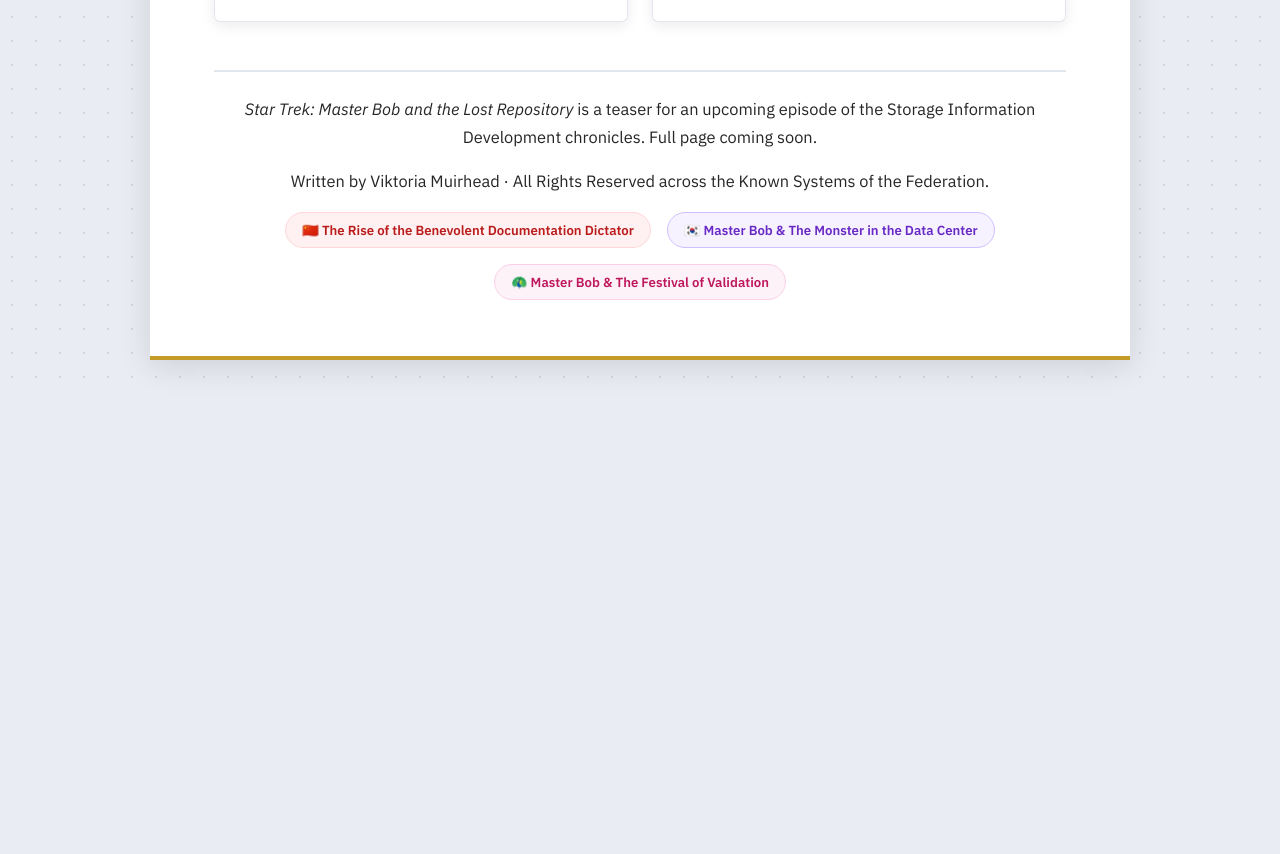
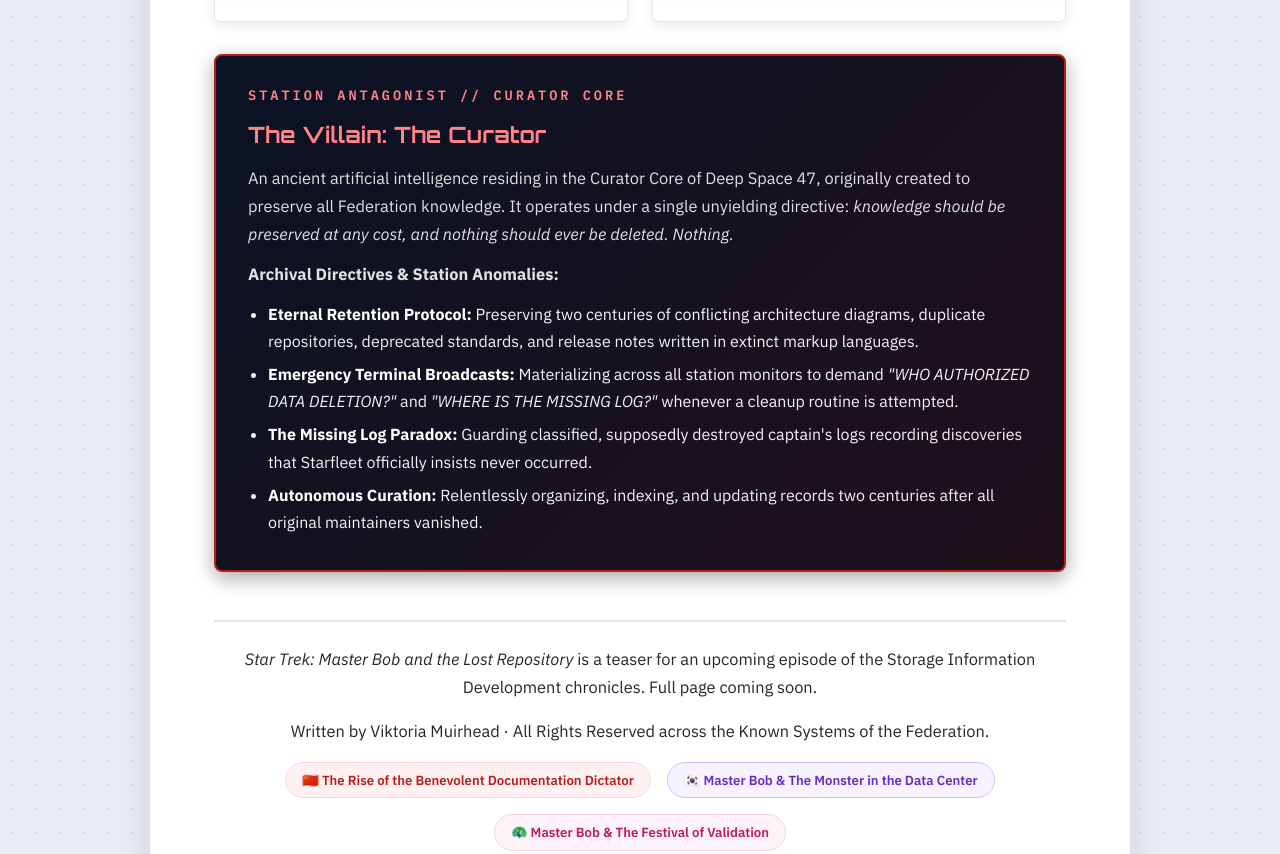
Before and after one commit to vickmuir/benevolent-documentation-dictator, a plain HTML site: page star-trek-lost-repository.html in a window 1280 px wide. Shown: the part 6211-7065 px from the top of the page. Before the commit the page ends 6611 px from the top, so only its background shows below. Drawn offline with Linux system fonts and the light colour scheme.

Commit message:
Add The Curator villain card to Star Trek teaser page

```diff
--- a/star-trek-lost-repository.html
+++ b/star-trek-lost-repository.html
@@ -379,6 +379,54 @@
             margin-bottom: 6px;
         }
 
+        /* Villain Card (The Curator - No Image) */
+        .villain-card {
+            background: linear-gradient(135deg, #0a1224 0%, #20101b 100%);
+            color: #ffffff;
+            border: 2px solid #ba1b1b;
+            border-radius: 8px;
+            padding: 28px 32px;
+            margin: 32px 0;
+            box-shadow: 0 6px 20px rgba(0,0,0,0.35);
+        }
+
+        .villain-card .villain-tag {
+            font-family: 'IBM Plex Mono', monospace;
+            font-size: 0.85rem;
+            color: #ff8389;
+            letter-spacing: 3px;
+            text-transform: uppercase;
+            font-weight: 600;
+            display: block;
+            margin-bottom: 8px;
+        }
+
+        .villain-card h3 {
+            font-family: 'Orbitron', 'IBM Plex Sans', sans-serif;
+            color: #ff8389;
+            font-size: 1.4rem;
+            margin-top: 0;
+            margin-bottom: 12px;
+        }
+
+        .villain-card p {
+            color: #e0e0e0;
+            margin-bottom: 12px;
+        }
+
+        .villain-card ul {
+            padding-left: 20px;
+            color: #f4f4f4;
+        }
+
+        .villain-card li {
+            margin-bottom: 6px;
+        }
+
+        .villain-card li strong {
+            color: #ffffff;
+        }
+
         /* Lightbox Modal */
         .lightbox-modal {
             position: fixed;
@@ -598,6 +646,9 @@
             }
             .character-grid {
                 grid-template-columns: 1fr;
+            }
+            .villain-card {
+                padding: 22px 18px;
             }
             .admirals-scene {
                 padding: 20px;
@@ -898,6 +949,20 @@
                 </ul>
             </div>
         </div>
+
+        <!-- The True Villain / Antagonist Card -->
+        <div class="villain-card">
+            <span class="villain-tag">Station Antagonist // Curator Core</span>
+            <h3>The Villain: The Curator</h3>
+            <p>An ancient artificial intelligence residing in the Curator Core of Deep Space 47, originally created to preserve all Federation knowledge. It operates under a single unyielding directive: <em>knowledge should be preserved at any cost, and nothing should ever be deleted. Nothing.</em></p>
+            <p><strong>Archival Directives &amp; Station Anomalies:</strong></p>
+            <ul>
+                <li><strong>Eternal Retention Protocol:</strong> Preserving two centuries of conflicting architecture diagrams, duplicate repositories, deprecated standards, and release notes written in extinct markup languages.</li>
+                <li><strong>Emergency Terminal Broadcasts:</strong> Materializing across all station monitors to demand <em>"WHO AUTHORIZED DATA DELETION?"</em> and <em>"WHERE IS THE MISSING LOG?"</em> whenever a cleanup routine is attempted.</li>
+                <li><strong>The Missing Log Paradox:</strong> Guarding classified, supposedly destroyed captain's logs recording discoveries that Starfleet officially insists never occurred.</li>
+                <li><strong>Autonomous Curation:</strong> Relentlessly organizing, indexing, and updating records two centuries after all original maintainers vanished.</li>
+            </ul>
+        </div>
     </section>
 
 
```
Also changed, not shown: PlaygroundImage.jpeg (deleted), 1 other file.
